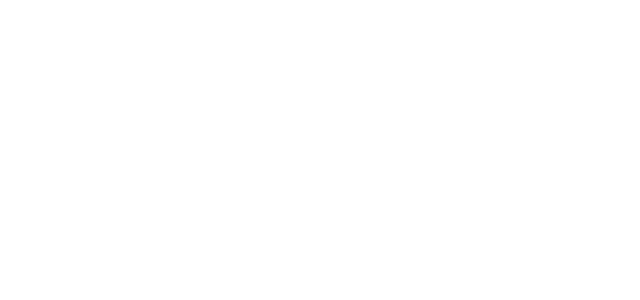
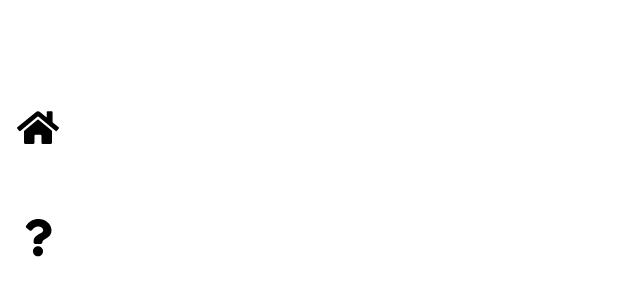
Before and after one commit to CPSECapstone/CloudHaven, a React (Create React App) app in the folder frontend/: page / in a window 1280 px wide. Shown: the top 300 px of the page, without its empty margins (0-640 px from the left). Built offline with nearby package versions, Linux system fonts and the light colour scheme.

Commit message:
Move Over the SideBar Component
Move the sidebar component into the main class repo as it is in the team
overcast repo. As of this commit, the colors look odd since the color
and font size variables haven't yet been transfered. I'll move them over
in the next commit.

```diff
--- a/frontend/package.json
+++ b/frontend/package.json
@@ -3,11 +3,16 @@
   "version": "0.1.0",
   "private": true,
   "dependencies": {
+    "@fortawesome/fontawesome-svg-core": "^1.2.35",
+    "@fortawesome/free-solid-svg-icons": "^5.15.3",
+    "@fortawesome/react-fontawesome": "^0.1.14",
     "@testing-library/jest-dom": "^5.11.4",
     "@testing-library/react": "^11.1.0",
     "@testing-library/user-event": "^12.1.10",
     "axios": "^0.21.1",
     "cypress": "^7.1.0",
+    "font-awesome": "^4.7.0",
+    "fontawesome": "^5.6.3",
     "react": "^17.0.2",
     "react-dom": "^17.0.2",
     "react-scripts": "4.0.3",
--- a/frontend/src/App.js
+++ b/frontend/src/App.js
@@ -1,8 +1,10 @@
 import './App.css';
+import { SideBar } from './Components/components';
 
 function App() {
   return (
     <div className="App">
+      <SideBar />
     </div>
   );
 }
--- /dev/null
+++ b/frontend/src/Components/SideBar/SideBar.css
@@ -0,0 +1,100 @@
+.sidebar {
+   background-color: var(--gray-accent-color);
+   padding-top: 20px;
+   overflow-x: hidden;
+   transition: 0.5s;
+}
+
+.sidebar-closed {
+   width: 74px;
+}
+
+.sidebar-open {
+   width: 300px;
+}
+
+#Hamburger {
+   position: relative;
+   display: block;
+   cursor: pointer;
+   outline: none;
+   border: none;
+   background-color: transparent;
+   margin-left: 15px;
+   color: white;
+   font-size: 1.75em;
+}
+
+.sidebar ul {
+   width: 100%;
+   padding:0;
+   margin: 0;
+   margin-top: 45px;
+   list-style-type: none;
+}
+
+.sidebar li {
+   list-style: none;
+   position: relative;
+   display: block;
+   display: flex;
+   padding: 0;
+   margin:0;
+   margin-bottom: 50px;
+   height: 60px;
+}
+
+.sidebar a {
+   width: 100%;
+}
+
+.sidebar a:hover {
+   color: none;
+}
+
+.AppName {
+   font-size: var(--medium-font-size);
+   display: inline-block;
+   margin-left: 35px;
+   padding-left: 39px;
+   padding-top: 10px;
+   color: black;
+}
+
+.AppIcon {
+   font-size: 1.75em;
+   position:absolute;
+   padding: 10px;
+   display: flex;
+   color:black;
+   width: 60px;
+   height: 60px;
+   border-radius: 50%;
+   margin-left: 5px;
+}
+
+.rectangle {
+   width: 100%;
+   height: 60px;
+}
+
+.current {
+   background-color: var(--main-bg-color);
+}
+
+.current-name {
+   color: white;
+}
+
+.icon-color {
+   background-color: white;
+}
+
+.icon-size {
+   width: 45px;
+   height: 45px;
+}
+
+.sidebar i {
+   justify-content: center;
+}
--- /dev/null
+++ b/frontend/src/Components/SideBar/SideBar.js
@@ -0,0 +1,60 @@
+import React, { useState } from "react";
+import './SideBar.css';
+import { FontAwesomeIcon } from "@fortawesome/react-fontawesome";
+import {faBars, faHome, faQuestion} from "@fortawesome/free-solid-svg-icons";
+
+const homeIcon = <FontAwesomeIcon icon={faHome} />
+const barIcon = <FontAwesomeIcon icon={faBars}/>
+const questionMarkIcon = <FontAwesomeIcon icon={faQuestion}/>
+
+const menuListItemsConfig = [
+    {iconPath: homeIcon, urlPath: "/", listID: "Home"},
+    {iconPath: questionMarkIcon, urlPath: "/Test", listID: "TestApplication"}
+];
+
+const renderSidebarMenuOption = (listID, iconPath, urlPath, selected) => {
+    var classNameIcon = "";
+    var className = "";
+
+    if (selected) {
+        classNameIcon = "current AppIcon";
+        className = "current current-name rectangle AppName";
+    } else {
+        classNameIcon = "icon-color AppIcon";
+        className = "rectangle AppName";
+    }
+
+    return(
+        <li key={listID} id={listID}>
+            <a href={urlPath} >
+                <span className={classNameIcon}><i className="fa fa-home fa-lg fa-fw">{iconPath}</i></span>
+                <span className={className}>{listID}</span>
+            </a>
+        </li>
+    );
+}
+
+const SideBar = () => {
+    const menuItems = [];
+    const currentPath = window.location.pathname;
+
+    for (const itemConfig of menuListItemsConfig){
+        menuItems.push(renderSidebarMenuOption(itemConfig.listID, itemConfig.iconPath, itemConfig.urlPath, currentPath===itemConfig.urlPath));
+    }
+
+    const [isSidebarOpen, setIsSidebarOpen] = useState(false);
+    const showSidebar = () => setIsSidebarOpen(!isSidebarOpen);
+    const className = isSidebarOpen ? "sidebar sidebar-open" : "sidebar sidebar-closed";
+
+    return(
+        <div className={className}>
+            <button id="Hamburger" onClick={showSidebar}><i className="fas fa-bars">{barIcon}</i></button>
+            <ul>
+                {menuItems}
+            </ul>
+
+        </div>
+    );
+}
+
+export default SideBar;
--- a/frontend/src/Components/components.js
+++ b/frontend/src/Components/components.js
@@ -1 +1,2 @@
 // Use this file to handle exporting components from the Components folder.
+export {default as SideBar} from './SideBar/SideBar';
```
